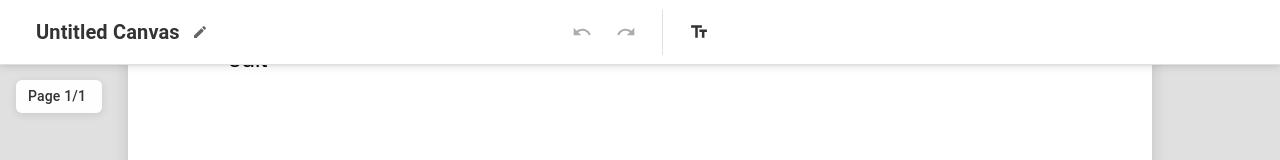
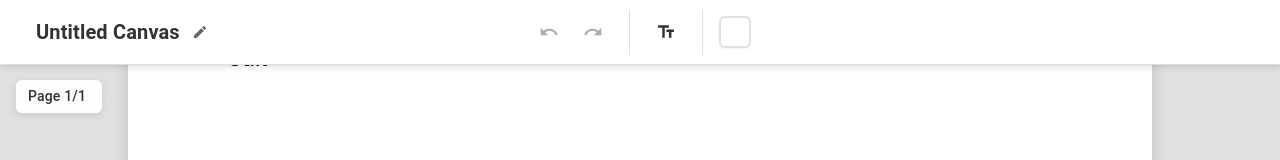
Before and after one commit to PhamDuyTruong/TextEditor, a React (Vite) app: page / in a window 1280 px wide. Shown: the top 160 px of the page. Built offline with nearby package versions, Linux system fonts and the light colour scheme.

Commit message:
add logic fix height when add text and add background color for canvas page

```diff
--- a/src/common/CustomColorPicker/CustomColorPicker.jsx
+++ b/src/common/CustomColorPicker/CustomColorPicker.jsx
@@ -11,7 +11,6 @@ const CustomColorPicker = ({
   const [isOpen, setIsOpen] = useState(false)
   const pickerRef = useRef(null)
 
-  // Notify parent when picker open state changes
   useEffect(() => {
     onOpenChange?.(isOpen)
   }, [isOpen, onOpenChange])
--- a/src/components/Canvas/Canvas.jsx
+++ b/src/components/Canvas/Canvas.jsx
@@ -14,14 +14,13 @@ const Canvas = observer(({ isEditing, setIsEditing }) => {
   const [editingElementId, setEditingElementId] = useState(null)
   const [contextMenuPosition, setContextMenuPosition] = useState(null)
   const inputRef = useRef(null)
-  const handleTextBlurRef = useRef(null) // Store handleTextBlur reference
+  const handleTextBlurRef = useRef(null)
 
   // Initialize canvas
   useEffect(() => {
     const canvas = canvasRef.current
     if (!canvas) return
 
-    // Set canvas size to fixed page size (1080x1080)
     const resizeCanvas = () => {
       canvas.width = canvasStore.pageWidth
       canvas.height = canvasStore.pageHeight
@@ -41,8 +40,8 @@ const Canvas = observer(({ isEditing, setIsEditing }) => {
       handleElementDrag,
       handleElementDoubleClick,
       handleContextMenu,
-      () => isEditing, // Pass isEditing checker
-      handleTextBlurRef // Pass handleTextBlur ref
+      () => isEditing,
+      handleTextBlurRef
     )
 
     return () => {
@@ -152,8 +151,6 @@ const Canvas = observer(({ isEditing, setIsEditing }) => {
           return
         }
 
-        console.log('[handleTextInput] New text:', newText)
-
         element.setText(newText)
 
         // Measure text and update element size
@@ -172,12 +169,11 @@ const Canvas = observer(({ isEditing, setIsEditing }) => {
 
         // Calculate new dimensions
         const newWidth = Math.max(100, maxWidth + 20)
-        const lineHeight = element.fontSize * 1.2
-        const newHeight = Math.max(element.fontSize + 10, lines.length * lineHeight + 10)
+        const lineHeight = element.fontSize * 1.1  // Match with measureText for consistent height
+        const newHeight = Math.max(element.fontSize + 4, lines.length * lineHeight + 4)  // Reduced padding for tighter fit
 
         element.setSize(newWidth, newHeight)
 
-        // Ensure position hasn't changed (safety check)
         if (element.x !== originalX || element.y !== originalY) {
           element.setPosition(originalX, originalY)
         }
@@ -187,13 +183,8 @@ const Canvas = observer(({ isEditing, setIsEditing }) => {
 
   // Handle text blur (finish editing)
   const handleTextBlur = React.useCallback(() => {
-    console.log('[handleTextBlur] Called!')
-    console.log('[handleTextBlur] Editing element ID:', editingElementId)
-    console.log('[handleTextBlur] Input ref:', inputRef.current)
     if (editingElementId && inputRef.current) {
       const element = canvasStore.elements.find(el => el.id === editingElementId)
-      console.log('[handleTextBlur] Canvas store elements:', canvasStore.elements)
-      console.log('[handleTextBlur] Element:', element)
       if (element) {
         // Get text from contentEditable, preserving line breaks
         // contentEditable uses <br> or <div> for line breaks, need to convert to \n
@@ -247,10 +238,8 @@ const Canvas = observer(({ isEditing, setIsEditing }) => {
       setIsEditing(false)
       setEditingElementId(null)
     }
-    // Allow Enter for new lines (don't prevent default)
   }
 
-  // Get inline editor style based on element and canvas
   const getInlineEditorStyle = () => {
     if (!canvasStore.selectedElement || !canvasRef.current) return {}
 
@@ -270,7 +259,7 @@ const Canvas = observer(({ isEditing, setIsEditing }) => {
       fontFamily: element.fontFamily,
       color: element.color,
       textAlign: element.alignment,
-      lineHeight: '1.2',
+      lineHeight: '1',
       padding: '4px',
       border: '2px solid #1976d2',
       outline: 'none',
--- a/src/components/EditorHeader/EditorHeader.scss
+++ b/src/components/EditorHeader/EditorHeader.scss
@@ -99,3 +99,60 @@
       border-bottom-color: #1565c0;
     }
   }
+
+  // Background Color Picker Styles
+  .top-toolbar__background-color {
+    display: flex;
+    align-items: center;
+    gap: 8px;
+  }
+
+  .top-toolbar__color-wrapper {
+    position: relative;
+    display: flex;
+    align-items: center;
+    width: 32px;
+    height: 32px;
+  }
+
+  .top-toolbar__color-input {
+    position: absolute;
+    width: 32px;
+    height: 32px;
+    border: none;
+    cursor: pointer;
+    opacity: 0;
+    z-index: 2;
+
+    &::-webkit-color-swatch-wrapper {
+      padding: 0;
+    }
+
+    &::-webkit-color-swatch {
+      border: none;
+      border-radius: 6px;
+    }
+
+    &::-moz-color-swatch {
+      border: none;
+      border-radius: 6px;
+    }
+  }
+
+  .top-toolbar__color-preview {
+    width: 32px;
+    height: 32px;
+    border: 2px solid #e0e0e0;
+    border-radius: 6px;
+    cursor: pointer;
+    transition: all 0.2s ease;
+    box-shadow: 0 1px 2px rgba(0, 0, 0, 0.05);
+    position: relative;
+    z-index: 1;
+
+    &:hover {
+      border-color: #1976d2;
+      transform: scale(1.05);
+      box-shadow: 0 2px 4px rgba(0, 0, 0, 0.1);
+    }
+  }
--- a/src/components/EditorHeader/index.jsx
+++ b/src/components/EditorHeader/index.jsx
@@ -5,10 +5,12 @@ import {
     Redo as RedoIcon,
     Edit as EditIcon,
     TextFields as TextIcon,
+    FormatColorFill as ColorFillIcon,
 } from '@mui/icons-material'
-import { CustomDivider, CustomButton } from '../../common'
+import { CustomDivider, CustomButton, CustomColorPicker } from '../../common'
 import TextElement from '../../models/TextElement'
 import canvasStore from '../../stores/CanvasStore'
+import { measureTextDimensions } from '../../utils/textUtils'
 import './EditorHeader.scss'
 
 const EditorHeader = observer(() => {
@@ -45,14 +47,27 @@ const EditorHeader = observer(() => {
     }
 
     const handleAddText = () => {
+        const text = 'New Text'
+        const fontSize = 24
+        const fontFamily = 'Arial'
+
+        const { width, height } = measureTextDimensions(text, fontSize, fontFamily)
+
         const newElement = new TextElement({
-            x: canvasStore.pageWidth / 2 - 100,
-            y: canvasStore.pageHeight / 2 - 25,
-            text: 'New Text',
-            fontSize: 24,
+            x: canvasStore.pageWidth / 2 - width / 2,
+            y: canvasStore.pageHeight / 2 - height / 2,
+            text,
+            fontSize,
+            fontFamily,
+            width,
+            height,
         })
         canvasStore.addElement(newElement)
         canvasStore.selectElement(newElement.id)
+    }
+
+    const handleBackgroundColorChange = (color) => {
+        canvasStore.setBackgroundColor(color)
     }
 
     const canUndo = canvasStore.historyStore.canUndo
@@ -83,7 +98,7 @@ const EditorHeader = observer(() => {
                     )}
                 </div>
 
-                {/* Center: Undo/Redo & Add Text */}
+                {/* Center: Undo/Redo & Add Text & Background Color */}
                 <div className="top-toolbar__center">
                     <div className="top-toolbar__actions">
                         <CustomButton
@@ -106,6 +121,22 @@ const EditorHeader = observer(() => {
                         tooltip="Add Text"
                         tooltipPosition='bottom'
                     />
+                    <CustomDivider />
+                    <div className="top-toolbar__background-color">
+                        <div className="top-toolbar__color-wrapper">
+                            <input
+                                type="color"
+                                className="top-toolbar__color-input"
+                                value={canvasStore.backgroundColor}
+                                onChange={(e) => handleBackgroundColorChange(e.target.value)}
+                                title="Change canvas background color"
+                            />
+                            <div
+                                className="top-toolbar__color-preview"
+                                style={{ backgroundColor: canvasStore.backgroundColor }}
+                            />
+                        </div>
+                    </div>
                 </div>
 
                 <div className="top-toolbar__right">
--- a/src/components/Transformer/index.jsx
+++ b/src/components/Transformer/index.jsx
@@ -82,7 +82,7 @@ const Transformer = observer(({ isEditing }) => {
       const ctx = canvas.getContext('2d')
 
       const paddingX = 20
-      const paddingY = 10
+      const paddingY = 4  // Match with measureTextDimensions for consistent height
       const maxWidth = newWidth - paddingX
 
       const measurements = measureText(
--- a/src/models/CanvasRenderer.js
+++ b/src/models/CanvasRenderer.js
@@ -109,7 +109,7 @@ class CanvasRenderer {
     const textMetrics = measureText(ctx, element.text, element.fontSize, element.fontFamily, maxWidth)
 
     // Draw text lines
-    const lineHeight = element.fontSize * 1.2
+    const lineHeight = element.fontSize * 1.15  // Match with measureText for consistent rendering
     textMetrics.lines.forEach((line, index) => {
       const lineY = screenY + index * lineHeight
       ctx.fillText(line, textX, lineY, maxWidth)
--- a/src/utils/textUtils.js
+++ b/src/utils/textUtils.js
@@ -47,7 +47,7 @@ export function measureText(ctx, text, fontSize, fontFamily, maxWidth = Infinity
 
   return {
     width: maxLineWidth || 0,
-    height: Math.max(lines.length * fontSize * 1.2, fontSize * 1.2),
+    height: Math.max(lines.length * fontSize * 1.1, fontSize * 1.1),  // Reduced from 1.2 to 1.15 for tighter fit
     lines,
   }
 }
@@ -76,8 +76,9 @@ export function measureTextDimensions(text, fontSize, fontFamily = 'Arial') {
 
   const measurements = measureText(ctx, text, fontSize, fontFamily, Infinity)
 
+  // Minimal padding for tight fit
   const paddingX = 20
-  const paddingY = 10
+  const paddingY = 4  // Reduced from 10 to 4 for tighter height fit
 
   return {
     width: Math.max(100, measurements.width + paddingX),
```
